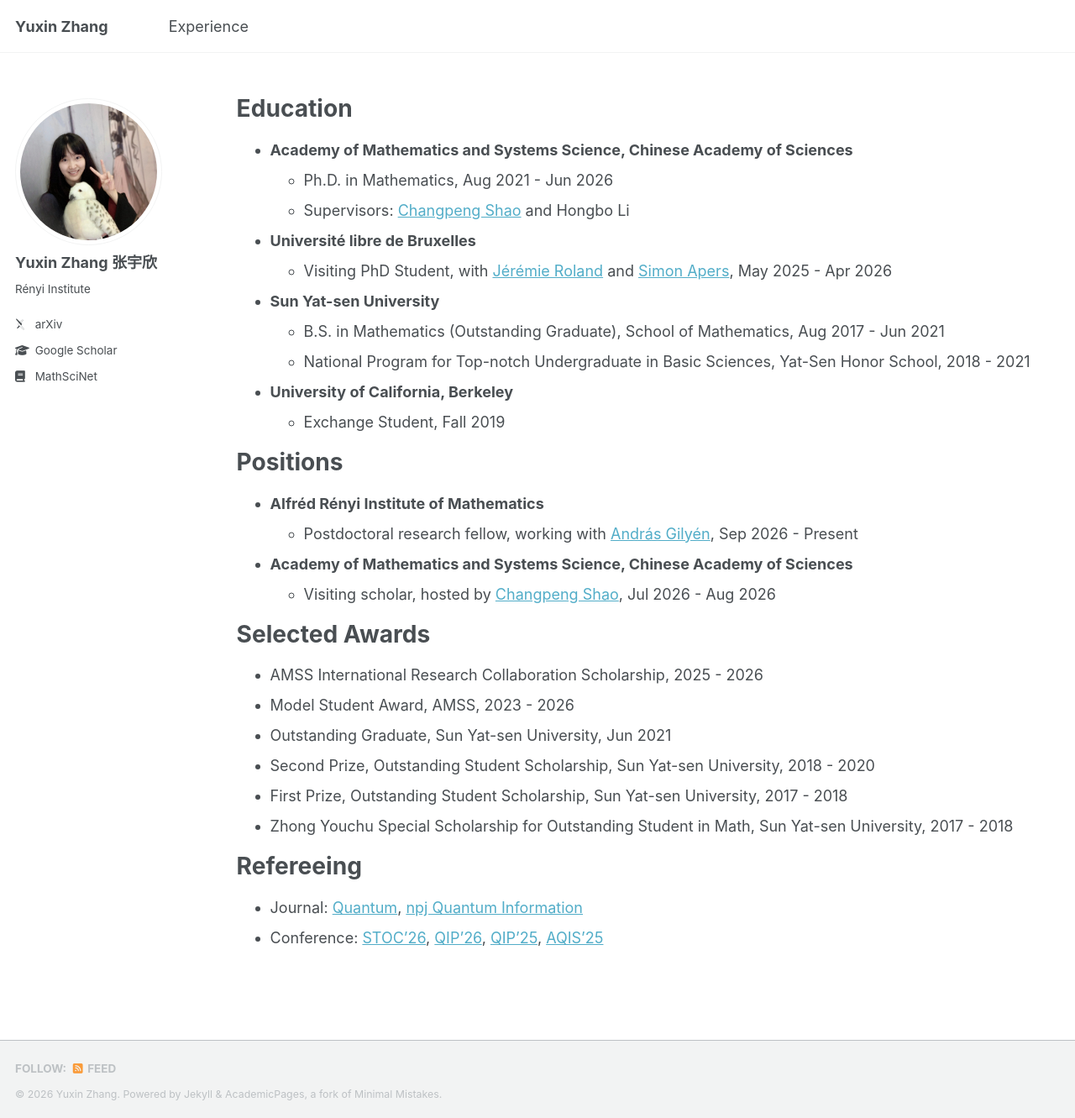
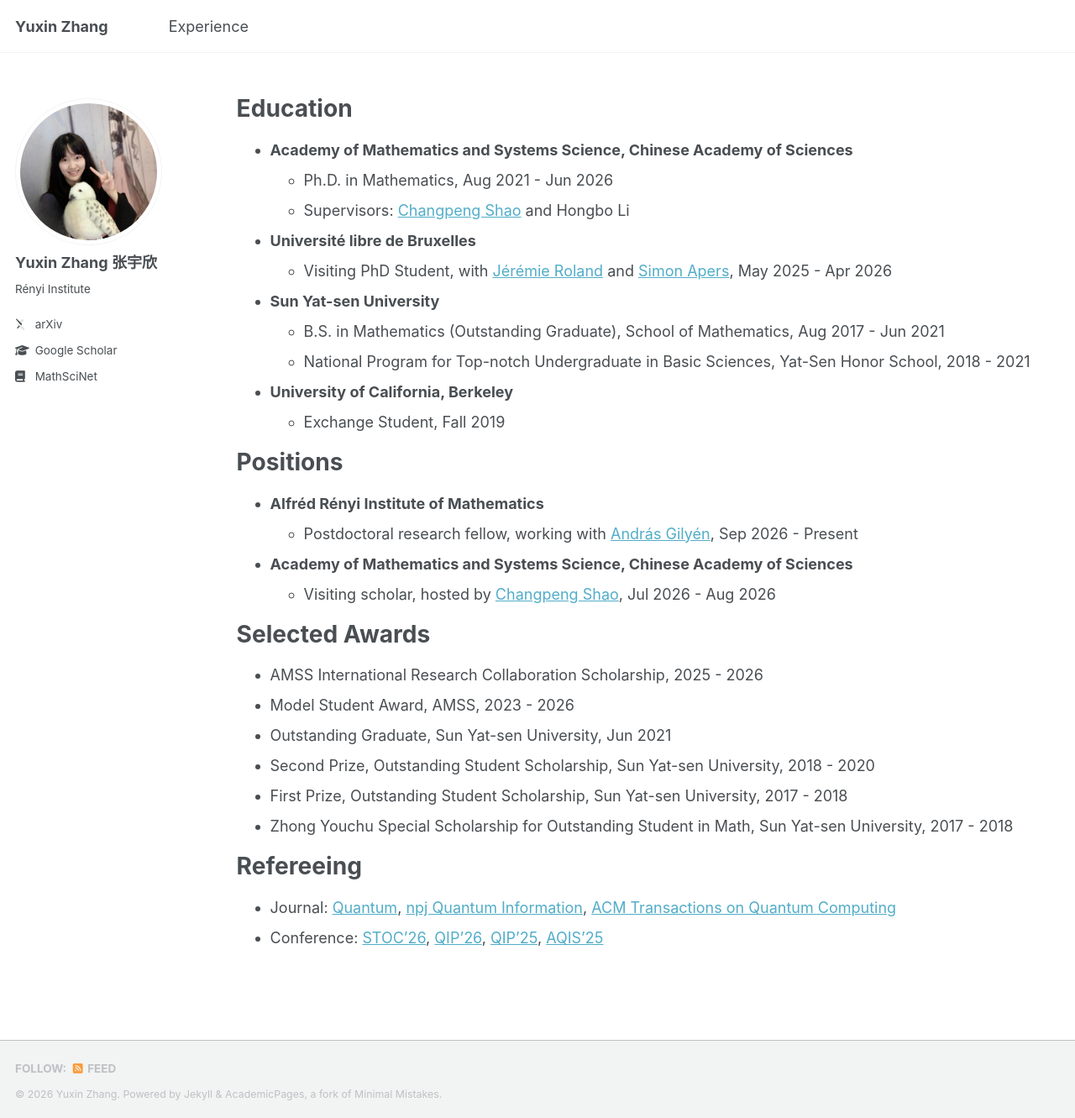
Before and after one commit to yuxinzhangmath/yuxinzhangmath.github.io, a Jekyll site: the page built from _pages/experience.md, in a window 1280 px wide and 1331 px high. Shown: the whole window at 84% size. Built offline with Jekyll 4.4.1, drawn with Linux system fonts in a browser that asks for light colours; some web fonts are replaced; a script bundle is joined from its source files by our own code; library files that are not in the unit come from our copies.

Commit message:
Update experience.md

```diff
--- a/_pages/experience.md
+++ b/_pages/experience.md
@@ -43,5 +43,5 @@ author_profile: true
 
 # Refereeing
 
-* Journal: [Quantum](https://quantum-journal.org/), [npj Quantum Information](https://www.nature.com/npjqi/)
+* Journal: [Quantum](https://quantum-journal.org/), [npj Quantum Information](https://www.nature.com/npjqi/), [ACM Transactions on Quantum Computing](https://dl.acm.org/journal/tqc)
 * Conference: [STOC'26](https://acm-stoc.org/stoc2026/), [QIP'26](https://qip2026.lu.lv/), [QIP'25](https://rsvp.duke.edu/event/qip2025/home), [AQIS'25](http://aqis-conf.org/2025/)
```
